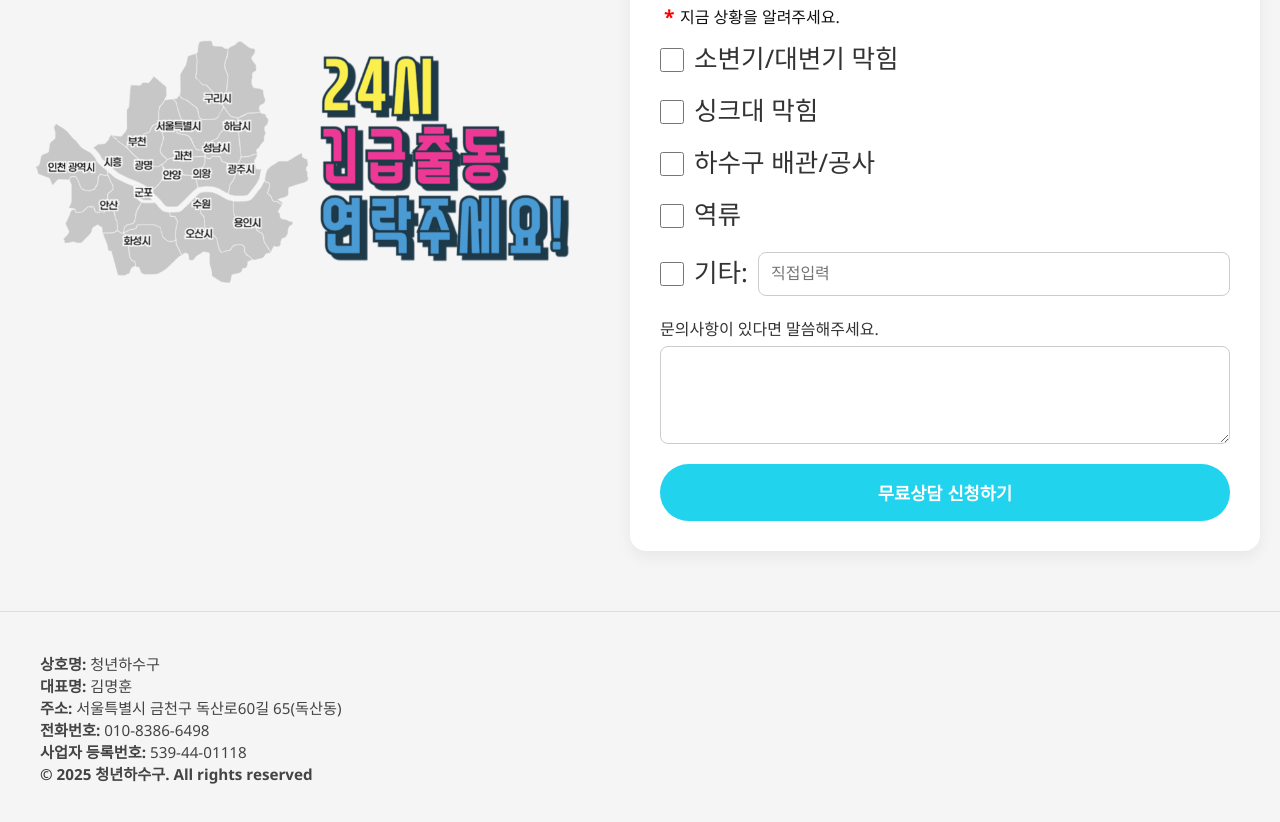
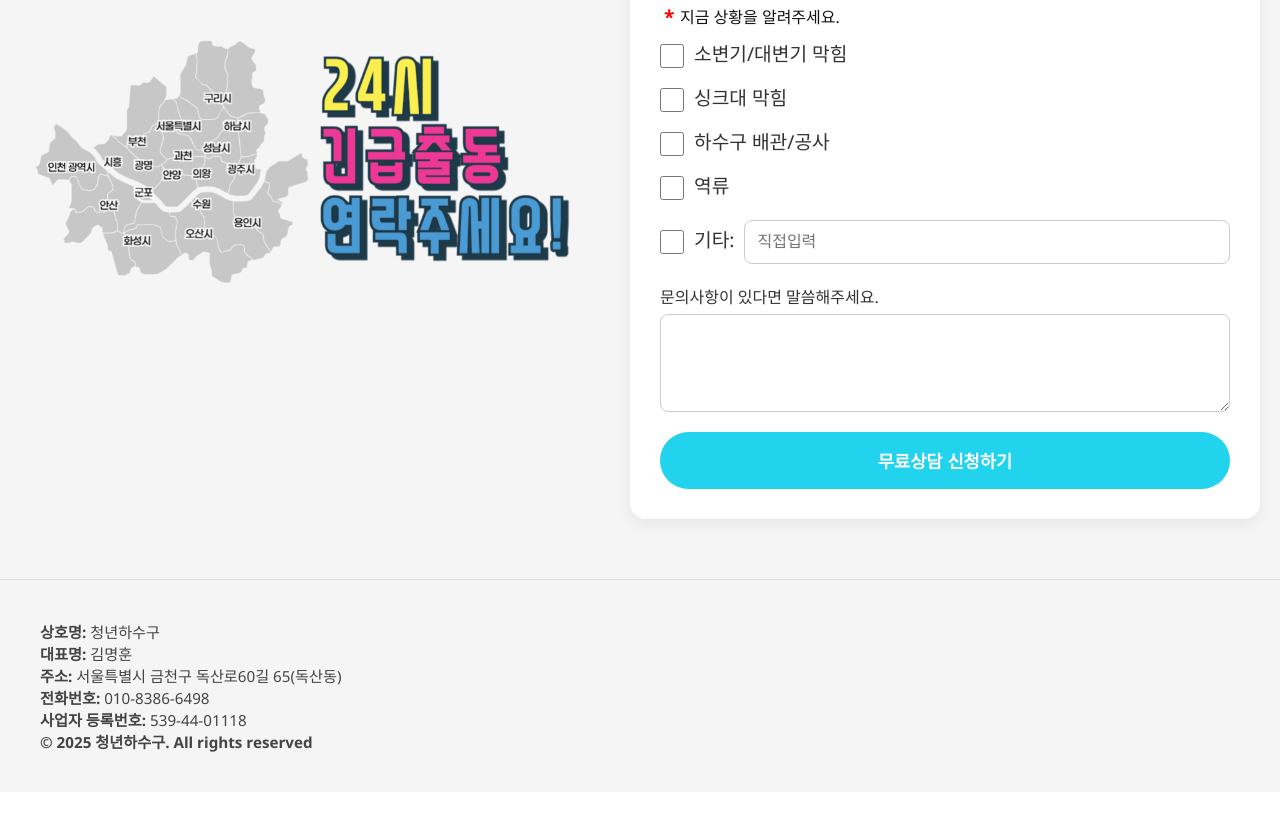
Before and after one commit to cheongnyeonhasugu/cheongnyeonhasugu.github.io, a plain HTML site: page index.html in a window 1280 px wide. Shown: the part 5293-6115 px from the top of the page. After the commit the page ends 6085 px from the top, so only its background shows below. Drawn offline with Linux system fonts and the light colour scheme.

Commit message:
Update style.css

```diff
--- a/style.css
+++ b/style.css
@@ -824,6 +824,7 @@ legend {
 
 .checkbox-row {
   display: flex;
+  flex-wrap: wrap; /* ✅ 넘치면 자동 줄바꿈 */
   align-items: center;
   gap: 10px;
   font-size: 1.6rem; /* 텍스트 크기 */
@@ -833,16 +834,21 @@ legend {
 .checkbox-input {
   width: 24px;
   height: 24px;
+  flex-shrink: 0; /* 체크박스는 줄어들지 않게 */
   accent-color: var(--highlight-color); /* 강조색 적용 */
 }
-
+.checkbox-label {
+  flex-shrink: 0;
+  font-size: 1.2rem;
+}
 /* 텍스트 입력칸도 깔끔하게 */
 .inline-text {
   padding: 8px 12px;
   font-size: 1.4rem;
   border: 1px solid var(--highlight-color);
   border-radius: 6px;
-  flex: 1;
+  flex: 1 1 200px; /* ✅ 적당히 줄어들며 최대한 꽉 채움 */
+  min-width: 0; /* ✅ 넘침 방지 */
 }
 
 @media (max-width: 768px) {
@@ -857,6 +863,12 @@ legend {
 
   .inline-text {
     font-size: 1.2rem;
+  }
+}
+
+@media (max-width: 480px) {
+  .inline-text {
+    width: 100%;
   }
 }
 
```
